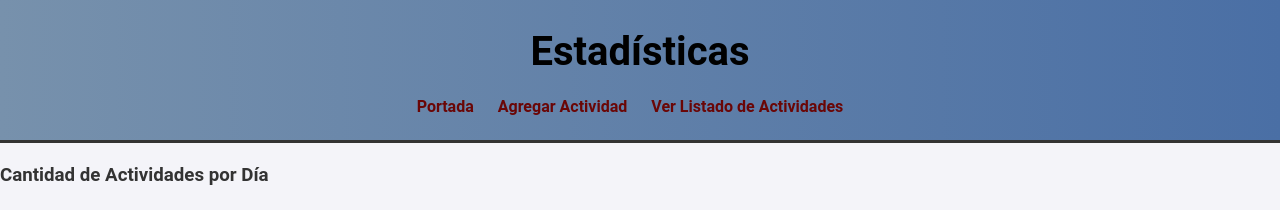
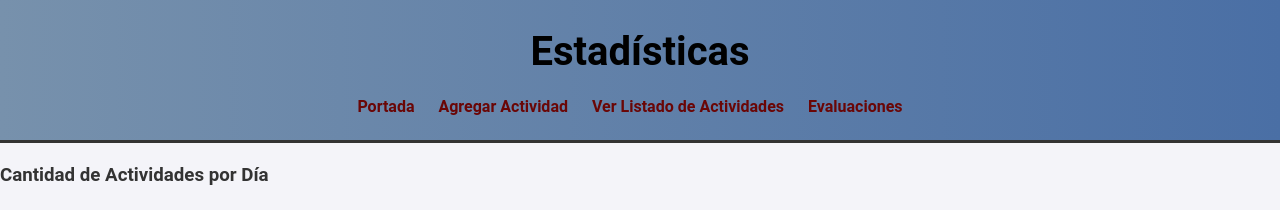
Before and after one commit to danknielv17/desarrollo_web_daniel_valenzuela, a Flask app: page /estadisticas in a window 1280 px wide. Shown: the top 211 px of the page. Run offline with Flask 3, Linux system fonts and the light colour scheme; data that the repository does not hold is empty; parts of the project's set-up code (start-up, migrations or seed data) failed here and were passed over; some libraries are stand-ins or nearby versions.

Commit message:
Add link to Evaluaciones in estadisticas.html navigation

```diff
--- a/app/templates/estadisticas.html
+++ b/app/templates/estadisticas.html
@@ -15,6 +15,7 @@
       <li><a href="{{ url_for('portada') }}">Portada</a></li>
       <li><a href="{{ url_for('agregar') }}">Agregar Actividad</a></li>
       <li><a href="{{ url_for('listado') }}">Ver Listado de Actividades</a></li>
+      <li><a href="{{ url_for('evaluaciones') }}">Evaluaciones</a></li>
     </ul>
   </nav>
 </header>
```
